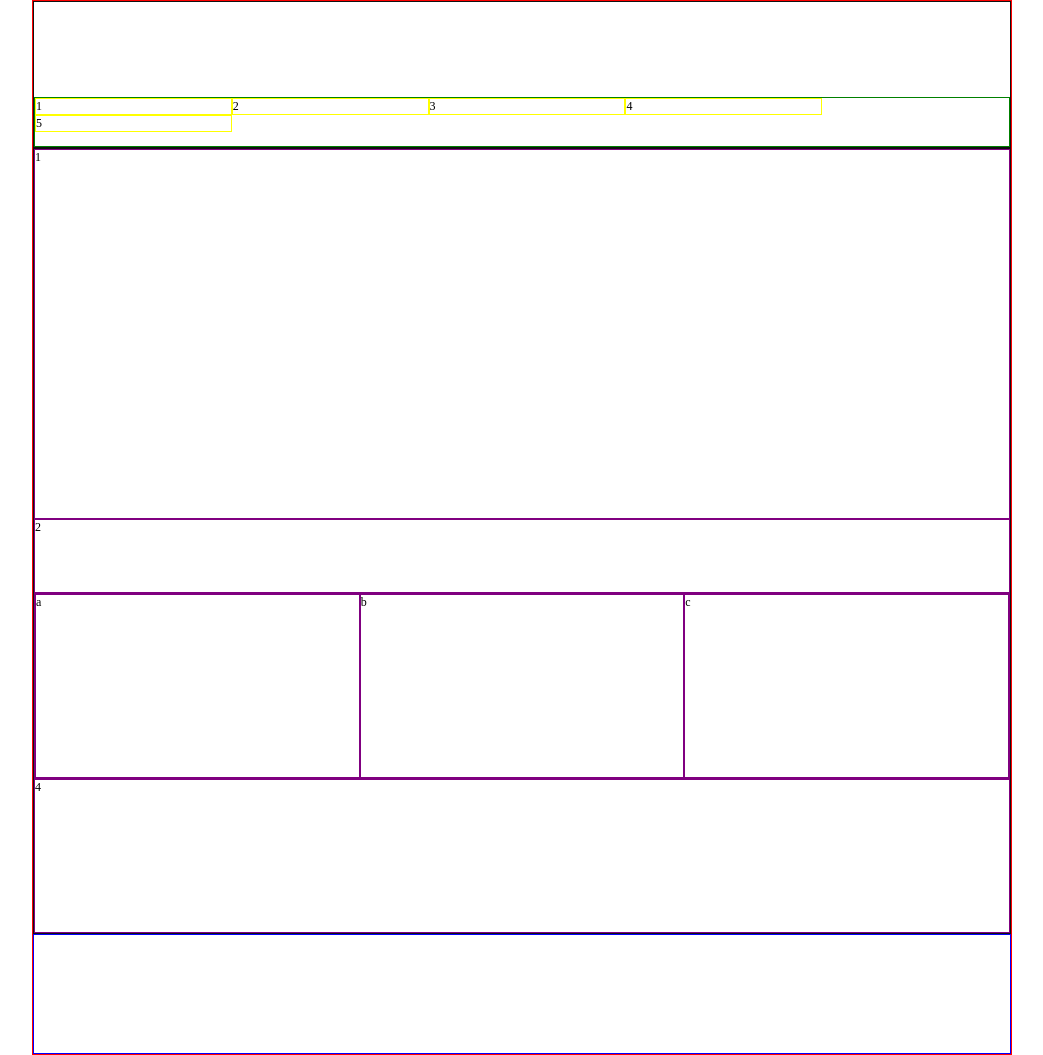
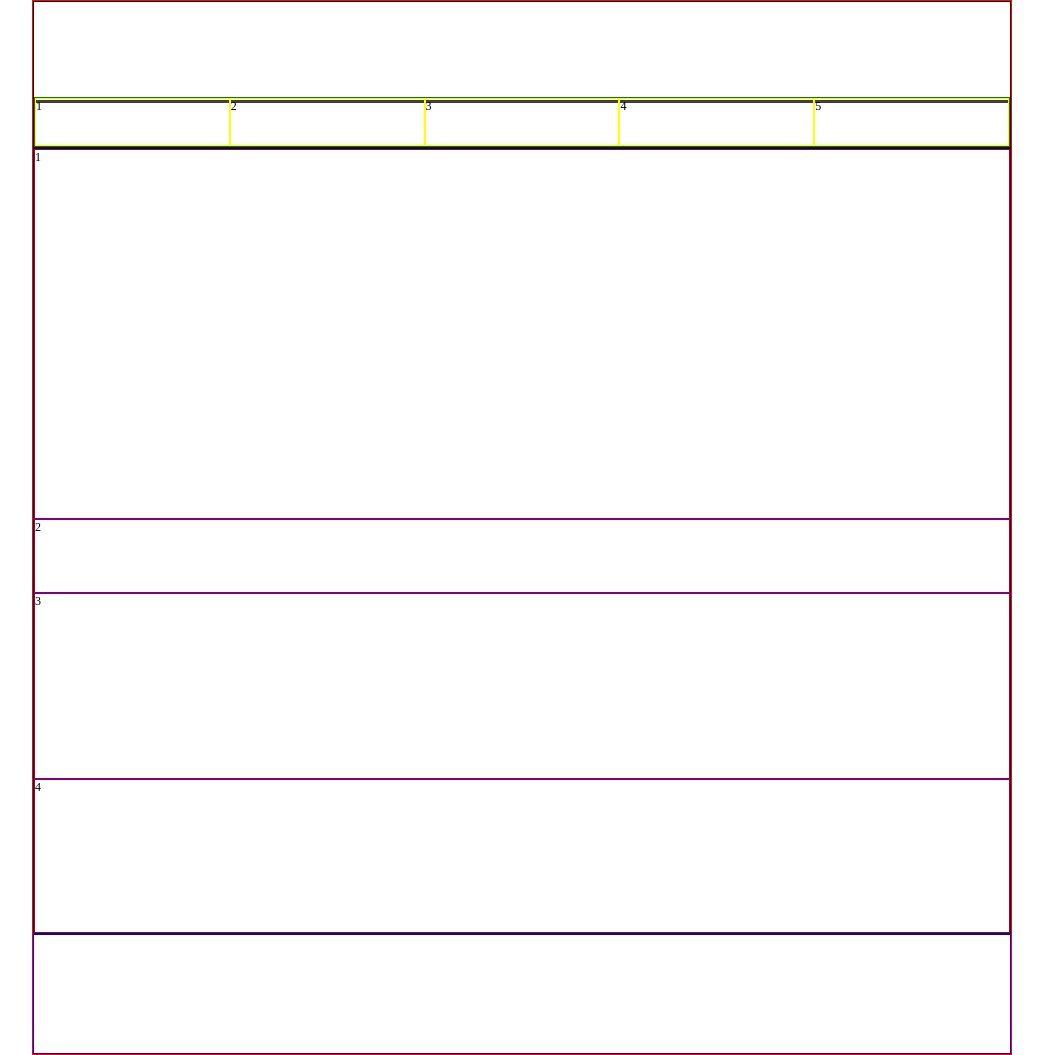
Before and after one commit to hwangwonjin/HTML, a plain HTML site: page Farmstory2/index.html in a window 1280 px wide. Shown: the whole page, without its empty margins (118-1161 px from the left). Drawn offline with Linux system fonts and the light colour scheme.

Commit message:
2022/11/21

```diff
--- a/Farmstory2/index.html
+++ b/Farmstory2/index.html
@@ -40,8 +40,13 @@
 
         header > .gnb >li {
             float: left;
+            height: 100%;
             width: 20%;
             border: 1px solid yellow;
+            box-sizing: border-box;
+            background-image: url("./img/head_menu_line.png");
+            background-repeat: no-repeat;
+            background-position: 0 -6px;
         }
 
         main{
@@ -83,6 +88,8 @@
             box-sizing: border-box;
         }
 
+
+
         footer{
             width: 100%;
             height: 120px;
@@ -106,11 +113,7 @@
         <main>
             <div class="slider">1</div>
             <div class="quick">2</div>
-            <div class="latest">
-                <div>a</div>
-                <div>b</div>
-                <div>c</div>
-            </div>
+            <div class="latest">3</div>
             <div class="info">4</div>
         </main>
         <footer></footer>
```
